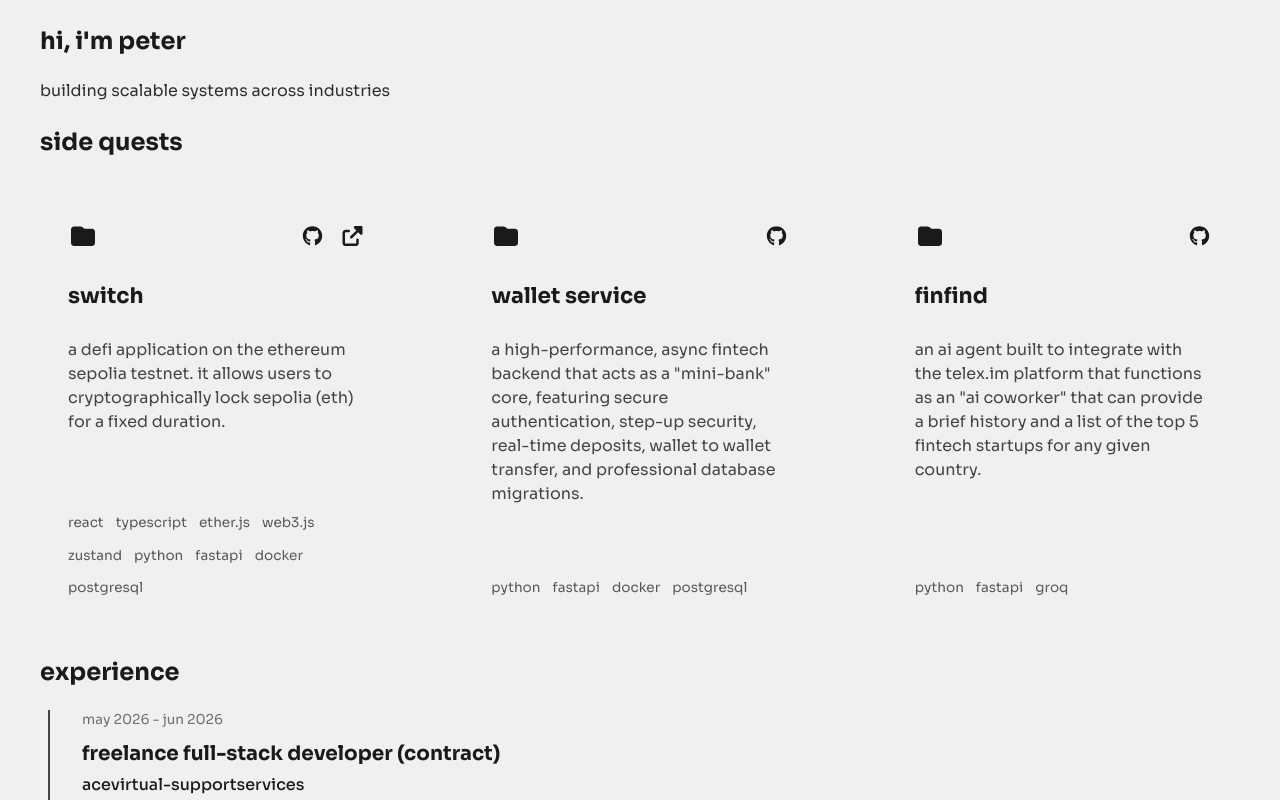
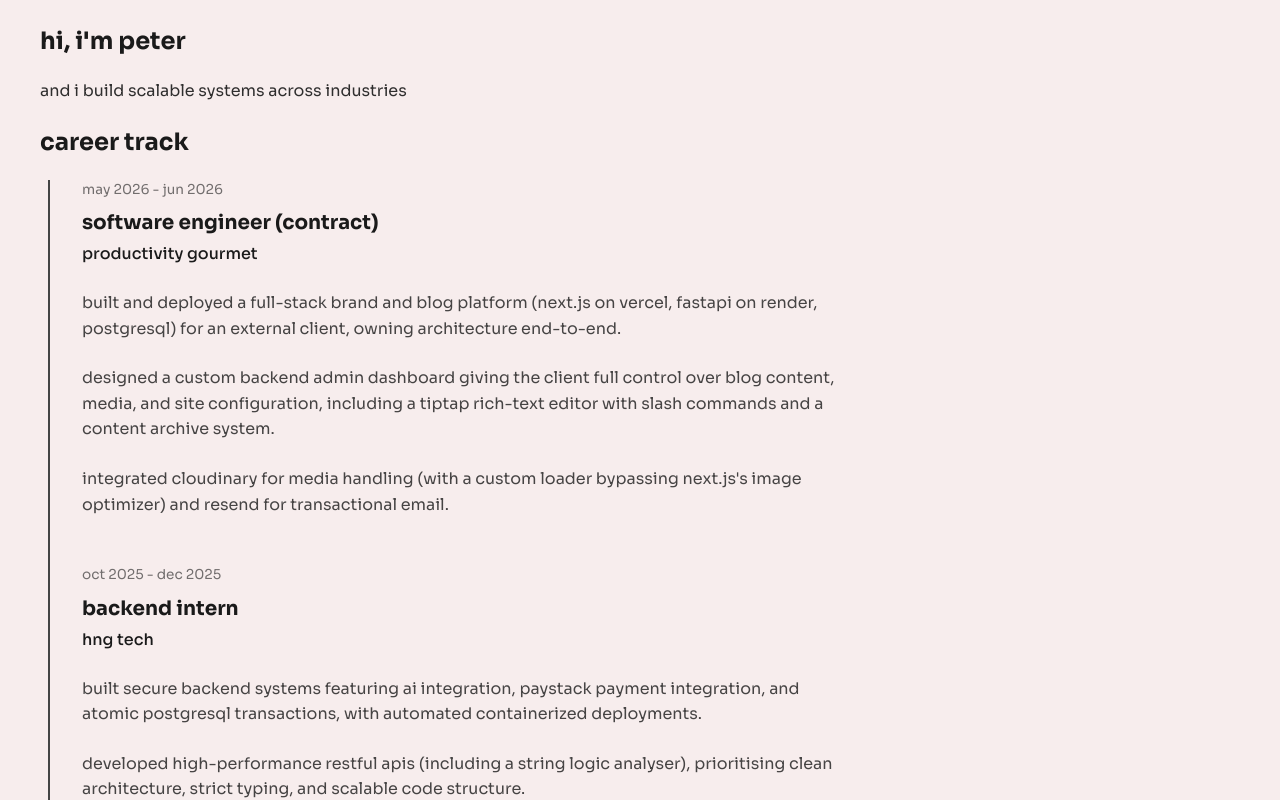
Before and after one commit to aluyapeter/perofrontend.github.io, a React (Vite) app in the folder portfolio-v2/: page / in a window 1280 px wide. Shown: the part 160-960 px from the top of the page. Built offline with nearby package versions, Linux system fonts and the light colour scheme.

Commit message:
fix: minor rearrangement and edit of come components

```diff
--- a/portfolio-v2/src/App.jsx
+++ b/portfolio-v2/src/App.jsx
@@ -20,8 +20,8 @@ function App() {
 
       <main>
         <Hero />
+        <Experience />
         <Projects />
-        <Experience />
         <Articles />
       </main>
       <footer
--- a/portfolio-v2/src/App.scss
+++ b/portfolio-v2/src/App.scss
@@ -5,7 +5,8 @@
   // --link-hover: #646cff;
   // --btn-border: #e0e0e0;
   // --bg-color: #1a1a1a;
-  --bg-color: #f0f0f0;
+  --bg-color: #f7eded;
+  // --bg-color: #f0f0f0;
   --text-color: #1a1a1a;
   // --text-color: #f0f0f0;
   --link-color: #1a1a1a;
--- a/portfolio-v2/src/components/Experience.jsx
+++ b/portfolio-v2/src/components/Experience.jsx
@@ -4,7 +4,7 @@ import { experienceData } from '../data/content';
 const Experience = () => {
   return (
     <section className="experience-section">
-      <h2 className="section-title">Experience</h2>
+      <h2 className="section-title">career track</h2>
 
       <div className="timeline">
         {experienceData.map((job) => (
@@ -30,29 +30,3 @@ const Experience = () => {
 };
 
 export default Experience;
-
-// import React from 'react';
-// import { experienceData } from '../data/content';
-
-// const Experience = () => {
-//   return (
-//     <section className="experience-section">
-//       <h2 className="section-title">Experience</h2>
-
-//       <div className="timeline">
-//         {experienceData.map((job) => (
-//           <div key={job.id} className="timeline-item">
-//             <div className="timeline-date">{job.date}</div>
-//             <div className="timeline-content">
-//               <h3 className="role">{job.role}</h3>
-//               <div className="company">{job.company}</div>
-//               <p className="description">{job.description}</p>
-//             </div>
-//           </div>
-//         ))}
-//       </div>
-//     </section>
-//   );
-// };
-
-// export default Experience;
--- a/portfolio-v2/src/data/content.js
+++ b/portfolio-v2/src/data/content.js
@@ -1,11 +1,20 @@
 export const heroData = {
   greeting: "Hi, I'm Peter",
-  intro: 'Building scalable systems across industries',
+  intro: 'and i Build scalable systems across industries',
 };
 
 export const projectsData = [
   {
     id: 1,
+    title: 'Wallet Service',
+    description:
+      'A high-performance, async fintech backend that acts as a "Mini-Bank" core, featuring secure authentication, Step-Up security, real-time deposits, wallet to wallet transfer, and professional database migrations.',
+    tech: ['Python', 'FastAPI', 'Docker', 'PostgreSQL'],
+    github: 'https://github.com/aluyapeter/wallet_service',
+    live: null,
+  },
+  {
+    id: 2,
     title: 'Switch',
     description:
       'A DeFi application on the Ethereum Sepolia Testnet. It allows users to cryptographically lock Sepolia (ETH) for a fixed duration.',
@@ -24,15 +33,6 @@ export const projectsData = [
     live: 'https://switch-smart-vault.vercel.app',
   },
   {
-    id: 2,
-    title: 'Wallet Service',
-    description:
-      'A high-performance, async fintech backend that acts as a "Mini-Bank" core, featuring secure authentication, Step-Up security, real-time deposits, wallet to wallet transfer, and professional database migrations.',
-    tech: ['Python', 'FastAPI', 'Docker', 'PostgreSQL'],
-    github: 'https://github.com/aluyapeter/wallet_service',
-    live: null,
-  },
-  {
     id: 3,
     title: 'FinFind',
     description:
@@ -46,8 +46,8 @@ export const projectsData = [
 export const experienceData = [
   {
     id: 1,
-    role: 'Freelance Full-Stack Developer (Contract)',
-    company: 'ACEVirtual-SupportServices',
+    role: 'Software Engineer (Contract)',
+    company: 'Productivity Gourmet',
     date: 'May 2026 - Jun 2026',
     description: [
       'Built and deployed a full-stack brand and blog platform (Next.js on Vercel, FastAPI on Render, PostgreSQL) for an external client, owning architecture end-to-end.',
@@ -59,7 +59,7 @@ export const experienceData = [
   },
   {
     id: 2,
-    role: 'Intern',
+    role: 'Backend Intern',
     company: 'HNG Tech',
     date: 'Oct 2025 - Dec 2025',
     description: [
```
